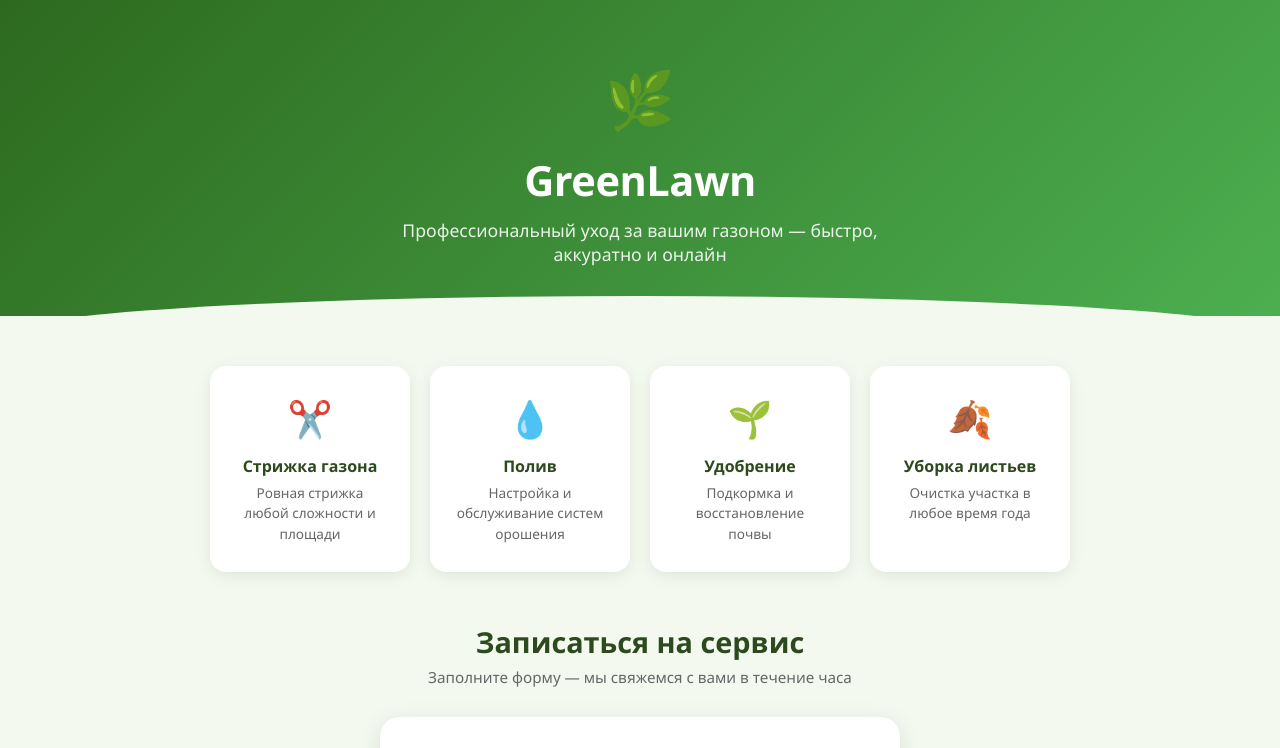
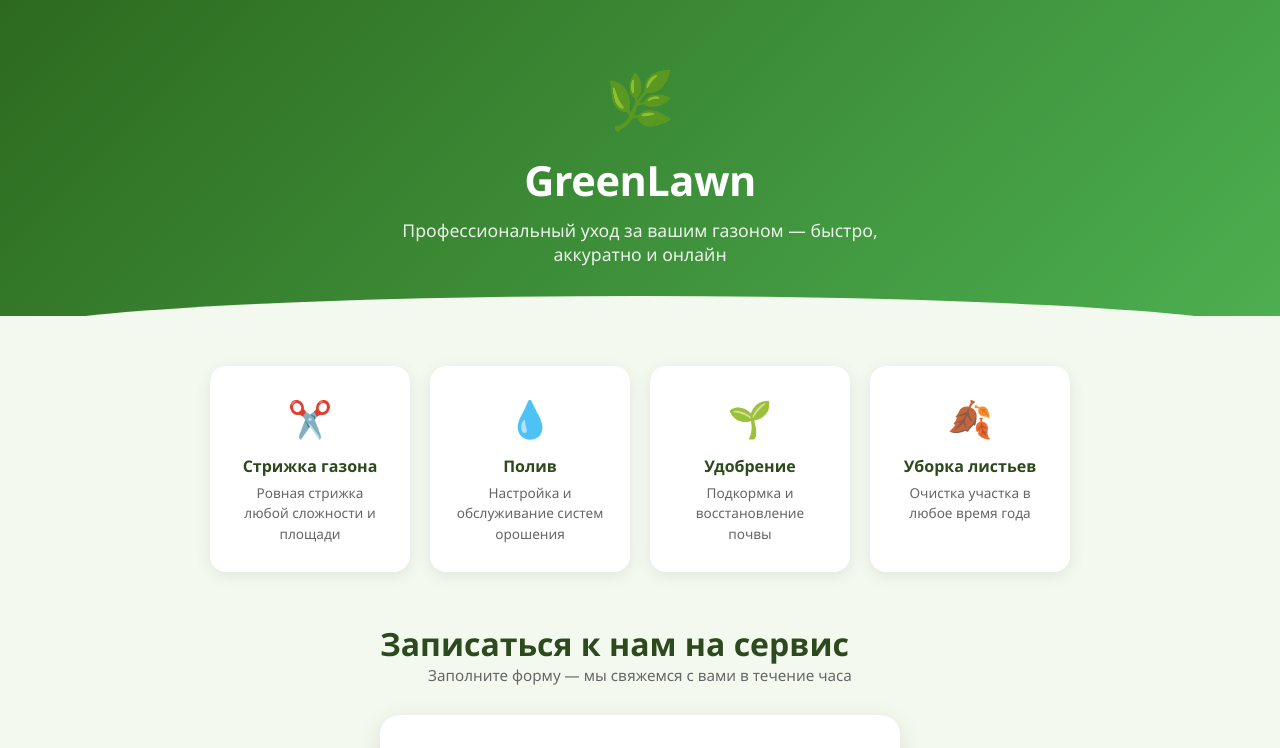
Before and after one commit to NickMaslov/website-demko-del, a plain HTML site: page index.html in a window 1280 px wide. Shown: the top 748 px of the page. Drawn offline with Linux system fonts and the light colour scheme.

Commit message:
Update booking form section heading

```diff
--- a/index.html
+++ b/index.html
@@ -260,7 +260,7 @@
 
   <!-- BOOKING FORM -->
   <div class="form-section">
-    <h2>Записаться на сервис</h2>
+    <h1>Записаться к нам на сервис</h1>
     <p class="subtitle">Заполните форму — мы свяжемся с вами в течение часа</p>
 
     <form id="bookingForm" onsubmit="handleSubmit(event)">
```
